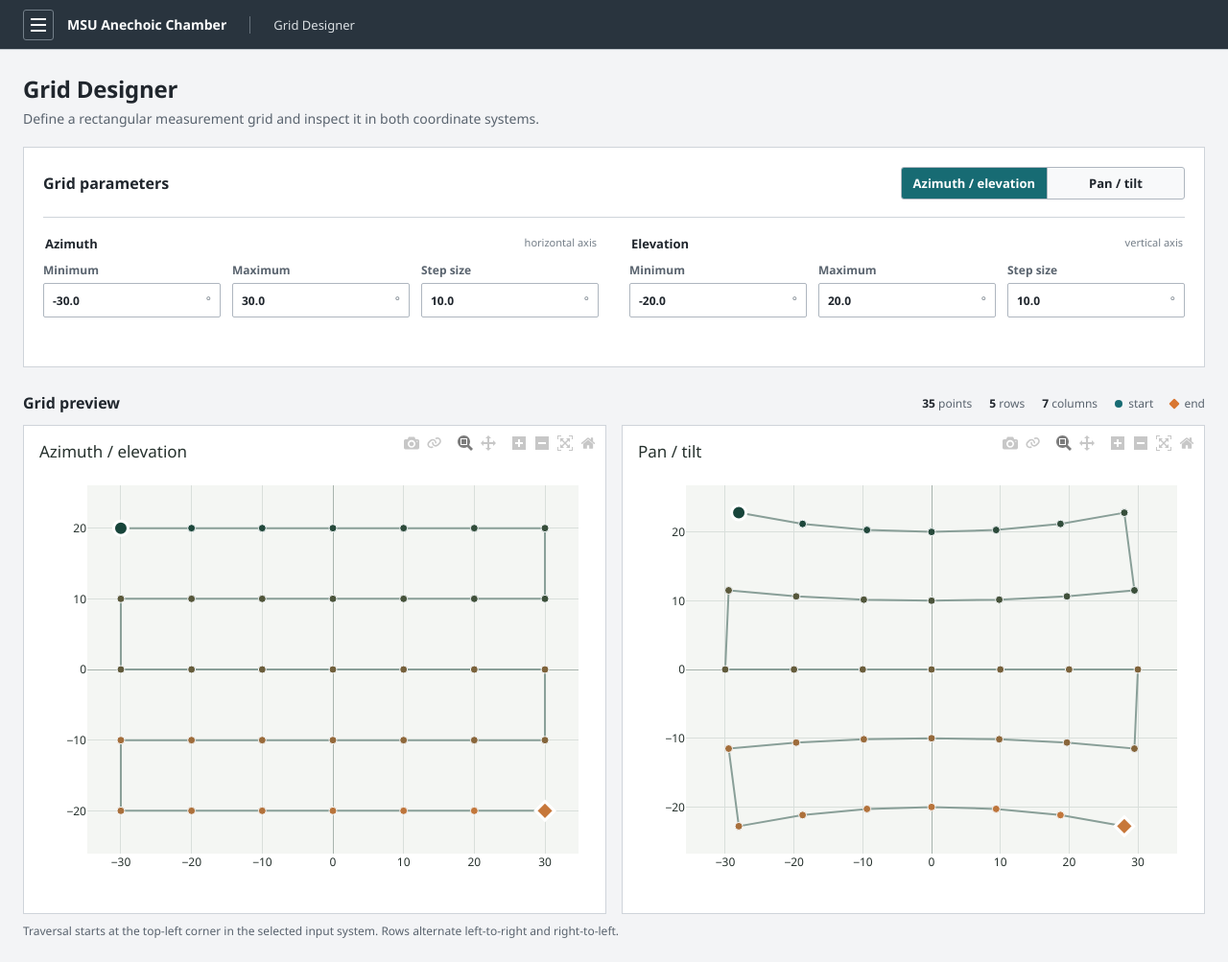
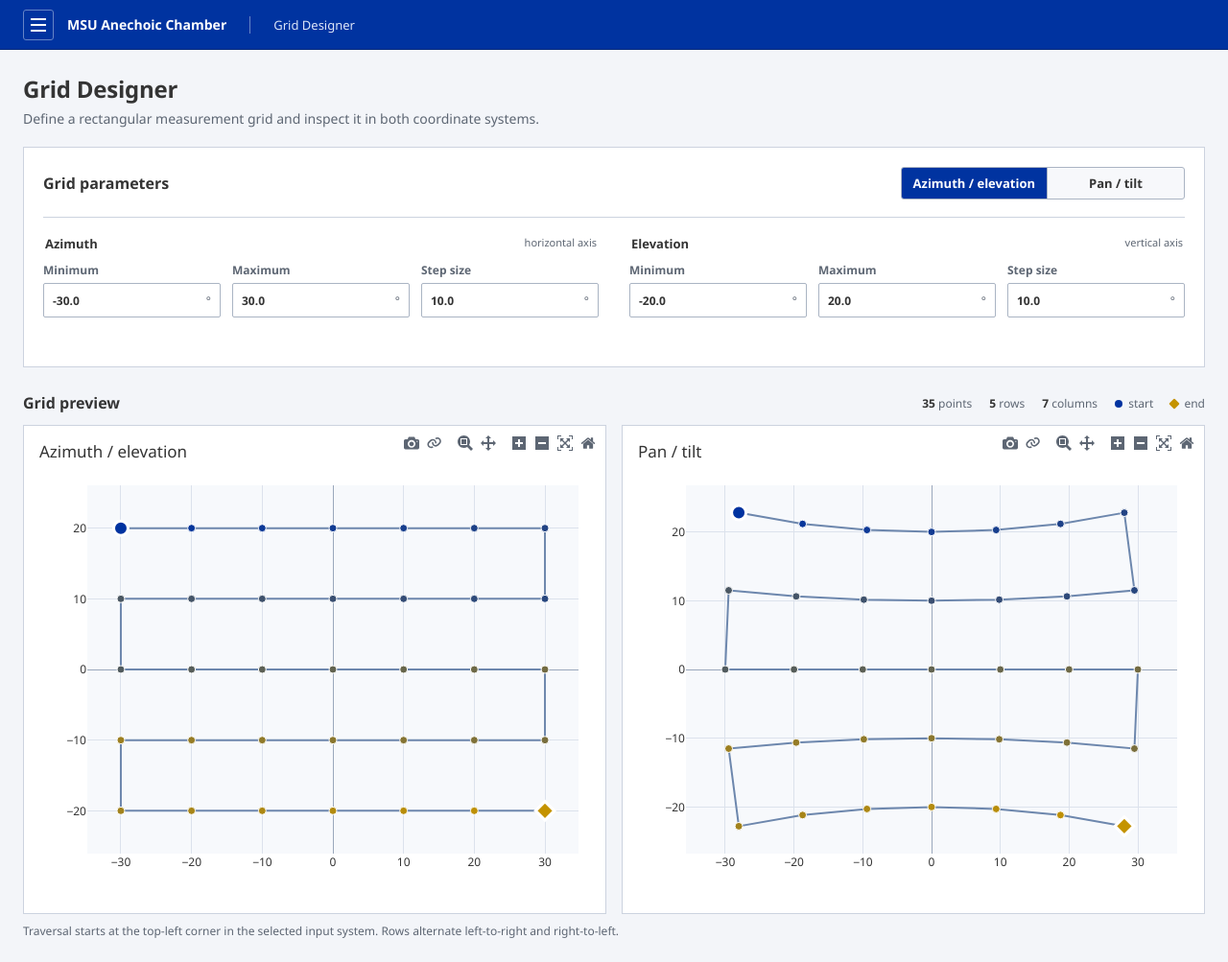
Before and after one commit to msu-ssc/lems-anechoic, a FastAPI app: page /grid-designer in a window 1280 px wide. Shown: the whole page at 96% size. Run offline with FastAPI, Linux system fonts and the light colour scheme.

Commit message:
UI changes

```diff
--- a/msu_anechoic/web/app.py
+++ b/msu_anechoic/web/app.py
@@ -83,12 +83,12 @@ def _figure(
             "customdata": point_numbers,
             "text": hover_text,
             "hovertemplate": "%{text}<extra></extra>",
-            "line": {"color": "#899f98", "width": 2},
+            "line": {"color": "#6d87ad", "width": 2},
             "marker": {
                 "color": point_numbers,
-                "colorscale": [[0, "#18453b"], [1, "#c7783b"]],
+                "colorscale": [[0, "#0033a0"], [1, "#c49300"]],
                 "size": 8,
-                "line": {"color": "#f7fafc", "width": 1},
+                "line": {"color": "#ffffff", "width": 1},
             },
             "name": "Traversal",
         },
@@ -99,7 +99,7 @@ def _figure(
             "y": [y[0]],
             "hovertemplate": "Start · Point 1<extra></extra>",
             "marker": {
-                "color": "#18453b",
+                "color": "#0033a0",
                 "size": 15,
                 "symbol": "circle",
                 "line": {"color": "#ffffff", "width": 3},
@@ -113,7 +113,7 @@ def _figure(
             "y": [y[-1]],
             "hovertemplate": f"End · Point {len(grid.points)}<extra></extra>",
             "marker": {
-                "color": "#c7783b",
+                "color": "#c49300",
                 "size": 15,
                 "symbol": "diamond",
                 "line": {"color": "#ffffff", "width": 3},
@@ -127,21 +127,21 @@ def _figure(
         "layout": {
             "title": {"text": title, "x": 0.02, "xanchor": "left"},
             "paper_bgcolor": "#ffffff",
-            "plot_bgcolor": "#f4f6f3",
-            "font": {"family": "Aptos, Segoe UI, Arial, sans-serif", "color": "#26312d"},
+            "plot_bgcolor": "#f7f9fc",
+            "font": {"family": "Aptos, Segoe UI, Arial, sans-serif", "color": "#343434"},
             "margin": {"l": 62, "r": 24, "t": 58, "b": 58},
             "hovermode": "closest",
             "showlegend": False,
             "xaxis": {
                 "title": x_title,
-                "gridcolor": "#d9dfdb",
-                "zerolinecolor": "#a8b4ae",
+                "gridcolor": "#dce2ec",
+                "zerolinecolor": "#9aa8bc",
                 "automargin": True,
             },
             "yaxis": {
                 "title": y_title,
-                "gridcolor": "#d9dfdb",
-                "zerolinecolor": "#a8b4ae",
+                "gridcolor": "#dce2ec",
+                "zerolinecolor": "#9aa8bc",
                 "automargin": True,
                 "scaleanchor": "x",
                 "scaleratio": 1,
--- a/msu_anechoic/web/static/grid-designer.css
+++ b/msu_anechoic/web/static/grid-designer.css
@@ -1,18 +1,69 @@
 :root {
     color-scheme: light;
-    --background: #f3f4f6;
+    --background: #f3f5f9;
     --surface: #ffffff;
-    --surface-muted: #f8f9fa;
-    --border: #cfd4da;
-    --border-dark: #aeb6bf;
-    --text: #20262d;
-    --text-muted: #59636e;
-    --accent: #176b73;
-    --accent-dark: #10545a;
+    --surface-muted: #f7f8fb;
+    --border: #ccd3df;
+    --border-dark: #aab4c3;
+    --text: #343434;
+    --text-muted: #5d6673;
+    --accent: #0033a0;
+    --accent-dark: #002779;
+    --accent-secondary: #005eb8;
+    --accent-ink: #ffffff;
+    --brand-yellow: #ffcf00;
+    --header: #0033a0;
+    --header-border: #002779;
+    --header-text: #ffffff;
+    --header-muted: #dce5f8;
+    --header-divider: #6684c6;
+    --input: #ffffff;
+    --menu-hover: #edf2fb;
     --warning: #b45309;
+    --warning-surface: #fff1df;
+    --plot-paper: #ffffff;
+    --plot-background: #f7f9fc;
+    --plot-text: #343434;
+    --plot-grid: #dce2ec;
+    --plot-zero: #9aa8bc;
+    --plot-line: #6d87ad;
+    --plot-start: #0033a0;
+    --plot-end: #c49300;
     font-family: "Segoe UI", Arial, sans-serif;
     color: var(--text);
     background: var(--background);
+}
+
+:root[data-color-mode="dark"] {
+    color-scheme: dark;
+    --background: #101621;
+    --surface: #182230;
+    --surface-muted: #202c3d;
+    --border: #39485e;
+    --border-dark: #52637c;
+    --text: #e8ebf0;
+    --text-muted: #aab4c2;
+    --accent: #79a7ff;
+    --accent-dark: #9bbdff;
+    --accent-secondary: #63aee8;
+    --accent-ink: #0c1b34;
+    --header: #071b43;
+    --header-border: #284a88;
+    --header-text: #ffffff;
+    --header-muted: #c3d2ed;
+    --header-divider: #536f9f;
+    --input: #101824;
+    --menu-hover: #26354a;
+    --warning: #ffb36b;
+    --warning-surface: #392518;
+    --plot-paper: #182230;
+    --plot-background: #101722;
+    --plot-text: #e8ebf0;
+    --plot-grid: #2c3b52;
+    --plot-zero: #60718b;
+    --plot-line: #6482b4;
+    --plot-start: #79a7ff;
+    --plot-end: #ffcf00;
 }
 
 * {
@@ -34,9 +85,9 @@ body {
     display: flex;
     align-items: center;
     gap: 14px;
-    border-bottom: 1px solid #bfc5cb;
-    background: #29343e;
-    color: #ffffff;
+    border-bottom: 1px solid var(--header-border);
+    background: var(--header);
+    color: var(--header-text);
 }
 
 .menu-toggle {
@@ -48,19 +99,19 @@ body {
     flex-direction: column;
     justify-content: center;
     gap: 4px;
-    border: 1px solid #74808a;
+    border: 1px solid var(--header-divider);
     border-radius: 3px;
-    background: #29343e;
+    background: var(--header);
     cursor: pointer;
 }
 
 .menu-toggle:hover,
 .menu-toggle[aria-expanded="true"] {
-    background: #3b4853;
+    background: rgb(255 255 255 / 12%);
 }
 
 .menu-toggle:focus-visible {
-    outline: 2px solid #7cc5cb;
+    outline: 2px solid var(--brand-yellow);
     outline-offset: 2px;
 }
 
@@ -81,8 +132,8 @@ body {
 .current-page {
     margin-left: 10px;
     padding-left: 24px;
-    border-left: 1px solid #66717b;
-    color: #dbe0e4;
+    border-left: 1px solid var(--header-divider);
+    color: var(--header-muted);
     font-size: 13px;
 }
 
@@ -267,7 +375,7 @@ legend {
 
 legend span {
     float: right;
-    color: #747e88;
+    color: var(--text-muted);
     font-size: 11px;
     font-weight: 400;
 }
@@ -313,7 +421,7 @@ legend span {
 
 .number-input b {
     padding-right: 9px;
-    color: #737d87;
+    color: var(--text-muted);
     font-size: 12px;
     font-weight: 400;
 }
@@ -375,7 +483,7 @@ legend span {
 
 .end-key {
     border-radius: 1px !important;
-    background: #d97732;
+    background: var(--plot-end);
     transform: rotate(45deg);
 }
 
@@ -430,6 +538,14 @@ legend span {
 .validation-message p {
     margin-bottom: 0;
     color: var(--text-muted);
+}
+
+.modebar-btn path {
+    fill: var(--text-muted) !important;
+}
+
+.modebar-btn:hover path {
+    fill: var(--text) !important;
 }
 
 @media (max-width: 900px) {
--- a/msu_anechoic/web/static/grid-designer.js
+++ b/msu_anechoic/web/static/grid-designer.js
@@ -19,6 +19,39 @@ function setMenuOpen(isOpen) {
     menu.hidden = !isOpen;
 }
 
+function storeColorMode(mode) {
+    try {
+        window.localStorage.setItem("grid-designer-color-mode", mode);
+    } catch {
+        // The control remains functional when storage is unavailable.
+    }
+}
+
+function setColorMode(mode, { persist = true } = {}) {
+    if (mode !== "light" && mode !== "dark") return;
+
+    document.documentElement.dataset.colorMode = mode;
+    const control = document.querySelector(`input[name="color_mode"][value="${mode}"]`);
+    if (control) control.checked = true;
+    if (persist) storeColorMode(mode);
+    renderPlots();
+}
+
+function plotColors() {
+    const styles = window.getComputedStyle(document.documentElement);
+    const value = (name, fallback) => styles.getPropertyValue(name).trim() || fallback;
+    return {
+        paper: value("--plot-paper", "#ffffff"),
+        background: value("--plot-background", "#f7f9fc"),
+        text: value("--plot-text", "#343434"),
+        grid: value("--plot-grid", "#dce2ec"),
+        zero: value("--plot-zero", "#9aa8bc"),
+        line: value("--plot-line", "#6d87ad"),
+        start: value("--plot-start", "#0033a0"),
+        end: value("--plot-end", "#c49300"),
+    };
+}
+
 function renderPlots(root = document) {
     if (!window.Plotly) {
         window.setTimeout(() => renderPlots(root), 30);
@@ -30,6 +63,21 @@ function renderPlots(root = document) {
         if (!source) return;
 
         const figure = JSON.parse(source.textContent);
+        const colors = plotColors();
+        figure.layout.paper_bgcolor = colors.paper;
+        figure.layout.plot_bgcolor = colors.background;
+        figure.layout.font.color = colors.text;
+        figure.layout.xaxis.gridcolor = colors.grid;
+        figure.layout.xaxis.zerolinecolor = colors.zero;
+        figure.layout.yaxis.gridcolor = colors.grid;
+        figure.layout.yaxis.zerolinecolor = colors.zero;
+        figure.data[0].line.color = colors.line;
+        figure.data[0].marker.colorscale = [[0, colors.start], [1, colors.end]];
+        figure.data[0].marker.line.color = colors.paper;
+        figure.data[1].marker.color = colors.start;
+        figure.data[1].marker.line.color = colors.paper;
+        figure.data[2].marker.color = colors.end;
+        figure.data[2].marker.line.color = colors.paper;
         window.Plotly.react(
             plotElement,
             figure.data,
@@ -41,7 +89,7 @@ function renderPlots(root = document) {
 
 document.addEventListener("DOMContentLoaded", () => {
     updateCoordinateFields();
-    renderPlots();
+    setColorMode(document.documentElement.dataset.colorMode || "light", { persist: false });
 
     document.getElementById("menu-toggle")?.addEventListener("click", (event) => {
         event.stopPropagation();
@@ -51,6 +99,14 @@ document.addEventListener("DOMContentLoaded", () => {
 
     document.getElementById("application-menu")?.addEventListener("click", (event) => {
         event.stopPropagation();
+    });
+
+    document.querySelectorAll('input[name="color_mode"]').forEach((control) => {
+        control.addEventListener("change", (event) => {
+            if (event.currentTarget.checked) {
+                setColorMode(event.currentTarget.value);
+            }
+        });
     });
 });
 
--- a/msu_anechoic/web/templates/grid_designer.html
+++ b/msu_anechoic/web/templates/grid_designer.html
@@ -5,6 +5,20 @@
         <meta name="viewport" content="width=device-width, initial-scale=1">
         <meta name="description" content="Design serpentine antenna measurement grids in azimuth/elevation or pan/tilt coordinates.">
         <title>Grid Designer · MSU Anechoic Chamber</title>
+        <script>
+            (() => {
+                let mode = null;
+                try {
+                    mode = window.localStorage.getItem("grid-designer-color-mode");
+                } catch {
+                    // Use the system preference when storage is unavailable.
+                }
+                if (mode !== "light" && mode !== "dark") {
+                    mode = window.matchMedia("(prefers-color-scheme: dark)").matches ? "dark" : "light";
+                }
+                document.documentElement.dataset.colorMode = mode;
+            })();
+        </script>
         <link rel="stylesheet" href="{{ url_for('static', path='grid-designer.css') }}">
         <script src="{{ url_for('static', path='htmx.min.js') }}" defer></script>
         <script src="/vendor/plotly.min.js" defer></script>
@@ -32,6 +46,19 @@
                     <span>Grid Designer</span>
                     <small>Plan azimuth/elevation and pan/tilt grids</small>
                 </a>
+                <fieldset class="appearance-control">
+                    <legend>Appearance</legend>
+                    <div class="color-mode-switch" role="radiogroup" aria-label="Color mode">
+                        <label>
+                            <input id="color-mode-light" type="radio" name="color_mode" value="light">
+                            <span>Light</span>
+                        </label>
+                        <label>
+                            <input id="color-mode-dark" type="radio" name="color_mode" value="dark">
+                            <span>Dark</span>
+                        </label>
+                    </div>
+                </fieldset>
             </nav>
         </header>
 
```
Also changed, not shown: other parts of msu_anechoic/web/static/grid-designer.css (+64 -7 lines), tests/test_grid_designer.py (+15 -0 lines).
